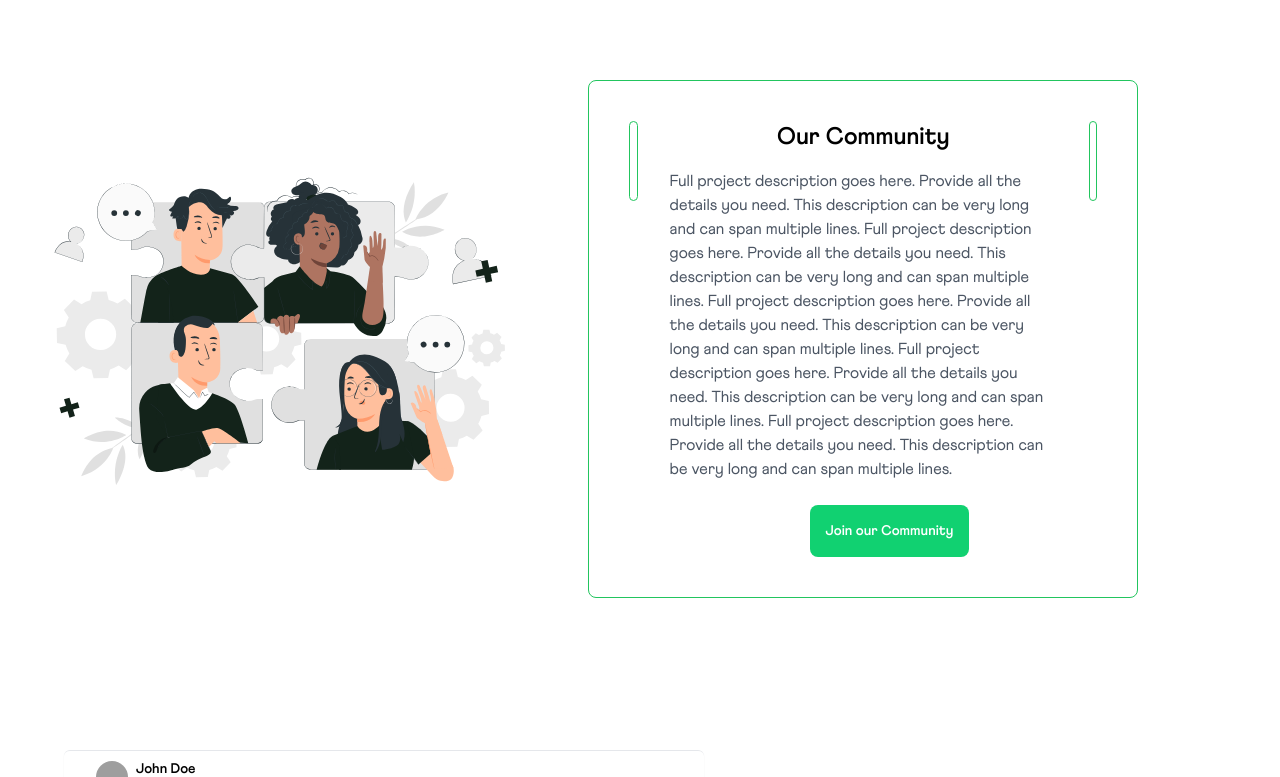
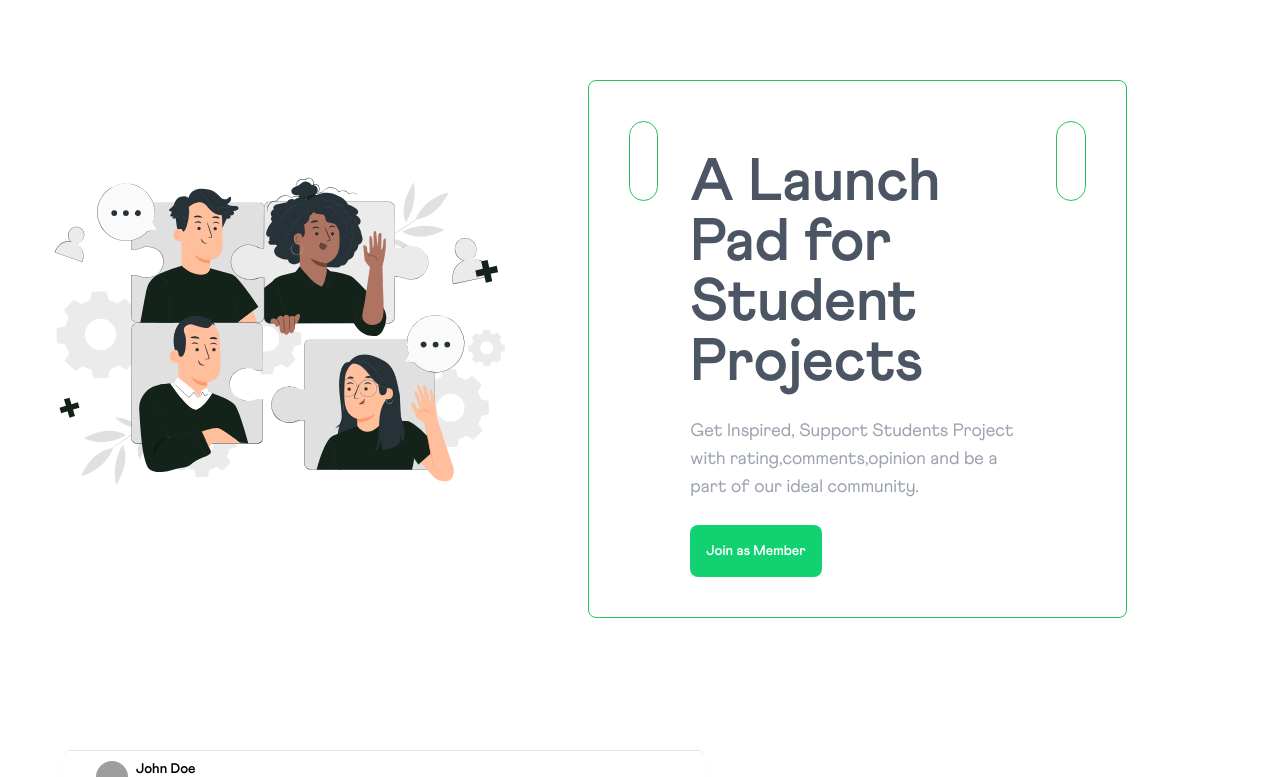
Before and after one commit to Ange-Constance/Codextreme, a React (Vite) app in the folder codeXtreme/: page / in a window 1280 px wide. Shown: the part 560-1337 px from the top of the page. Built offline with nearby package versions, Linux system fonts and the light colour scheme; grey boxes are pictures that could not be loaded.

Commit message:
updated features

```diff
--- a/codeXtreme/src/Pages/LandingPage.jsx
+++ b/codeXtreme/src/Pages/LandingPage.jsx
@@ -10,7 +10,7 @@ function LandingPage() {
     {
       id: 1,
       user: { name: 'John Doe', profilePicture: 'https://placekitten.com/30/30' },
-      projectImage: 'https://placekitten.com/150/150',
+      projectImage: 'https://bernardmarr.com/wp-content/uploads/2022/04/The-10-Biggest-Technology-Trends-That-Will-Transform-The-Next-Decade.jpg',
       title: 'Synthify',
       description: "Introducing Project Synthify – a revolutionary music synthesis platform that empowers musicians, producers, and sound enthusiasts to create rich, dynamic soundscapes effortlessly.",
       date: 'Jan 25, 2024',
@@ -19,7 +19,7 @@ function LandingPage() {
     {
       id: 2,
       user: { name: 'John Doe', profilePicture: 'https://placekitten.com/30/30' },
-      projectImage: 'https://placekitten.com/150/150',
+      projectImage: 'https://physicsworld.com/wp-content/uploads/2023/12/atom-web-129757751-Shutterstock_Roman-Sigaev.jpg',
       title: 'Synthify',
       description: "Introducing Project Synthify – a revolutionary music synthesis platform that empowers musicians, producers, and sound enthusiasts to create rich, dynamic soundscapes effortlessly.",
       date: 'Jan 25, 2024',
@@ -28,7 +28,7 @@ function LandingPage() {
     {
       id: 3,
       user: { name: 'John Doe', profilePicture: 'https://placekitten.com/30/30' },
-      projectImage: 'https://placekitten.com/150/150',
+      projectImage: 'https://blog.fenstermaker.com/wp-content/uploads/2022/11/Agriculture-Drone-1200x628.jpg',
       title: 'Synthify',
       description: "Introducing Project Synthify – a revolutionary music synthesis platform that empowers musicians, producers, and sound enthusiasts to create rich, dynamic soundscapes effortlessly.",
       date: 'Jan 25, 2024',
@@ -37,7 +37,7 @@ function LandingPage() {
     {
       id: 4,
       user: { name: 'John Doe', profilePicture: 'https://placekitten.com/30/30' },
-      projectImage: 'https://placekitten.com/150/150',
+      projectImage: 'https://img-c.udemycdn.com/course/750x422/40465_22b8_7.jpg',
       title: 'Synthify',
       description: "Introducing Project Synthify – a revolutionary music synthesis platform that empowers musicians, producers, and sound enthusiasts to create rich, dynamic soundscapes effortlessly.",
       date: 'Jan 25, 2024',
--- a/codeXtreme/src/Pages/Trial.jsx
+++ b/codeXtreme/src/Pages/Trial.jsx
@@ -11,21 +11,12 @@ const Trial = () => {
       <div className="bg-white border-green-500 border p-10 rounded-lg flex justify-center ">
         <div className="w-20 h-20 bg-white border-green-500 border rounded-full mr-8"></div>
         <div>
-          <h1 className="text-2xl text-center font-bold mb-4">Our Community</h1>
-          <p className="text-gray-600">
-            Full project description goes here. Provide all the details you need.
-            This description can be very long and can span multiple lines.
-            Full project description goes here. Provide all the details you need.
-            This description can be very long and can span multiple lines.
-            Full project description goes here. Provide all the details you need.
-            This description can be very long and can span multiple lines.
-            Full project description goes here. Provide all the details you need.
-            This description can be very long and can span multiple lines.
-            Full project description goes here. Provide all the details you need.
-            This description can be very long and can span multiple lines.
+          <h1 className="text-6xl text-gray-600 font-bold mt-8">A Launch Pad for Student Projects</h1>
+        <p className="text-gray-400 text-lg mt-6">
+         Get Inspired, Support Students Project with rating,comments,opinion and be a part of our ideal community.
           </p>
-          <button className="bg-primary rounded-lg text-white font-bold text-sm p-4 mt-6 ml-[140px] ">
-            Join our Community
+          <button className="bg-primary rounded-lg text-white font-bold text-sm p-4 mt-6  ">
+            Join as Member
           </button>
         </div>
         <div className="w-20 h-20 bg-white border-green-500 border rounded-full ml-8"></div>
```
Also changed, not shown: 1 other file (tests, documents, lock files or other folders).
